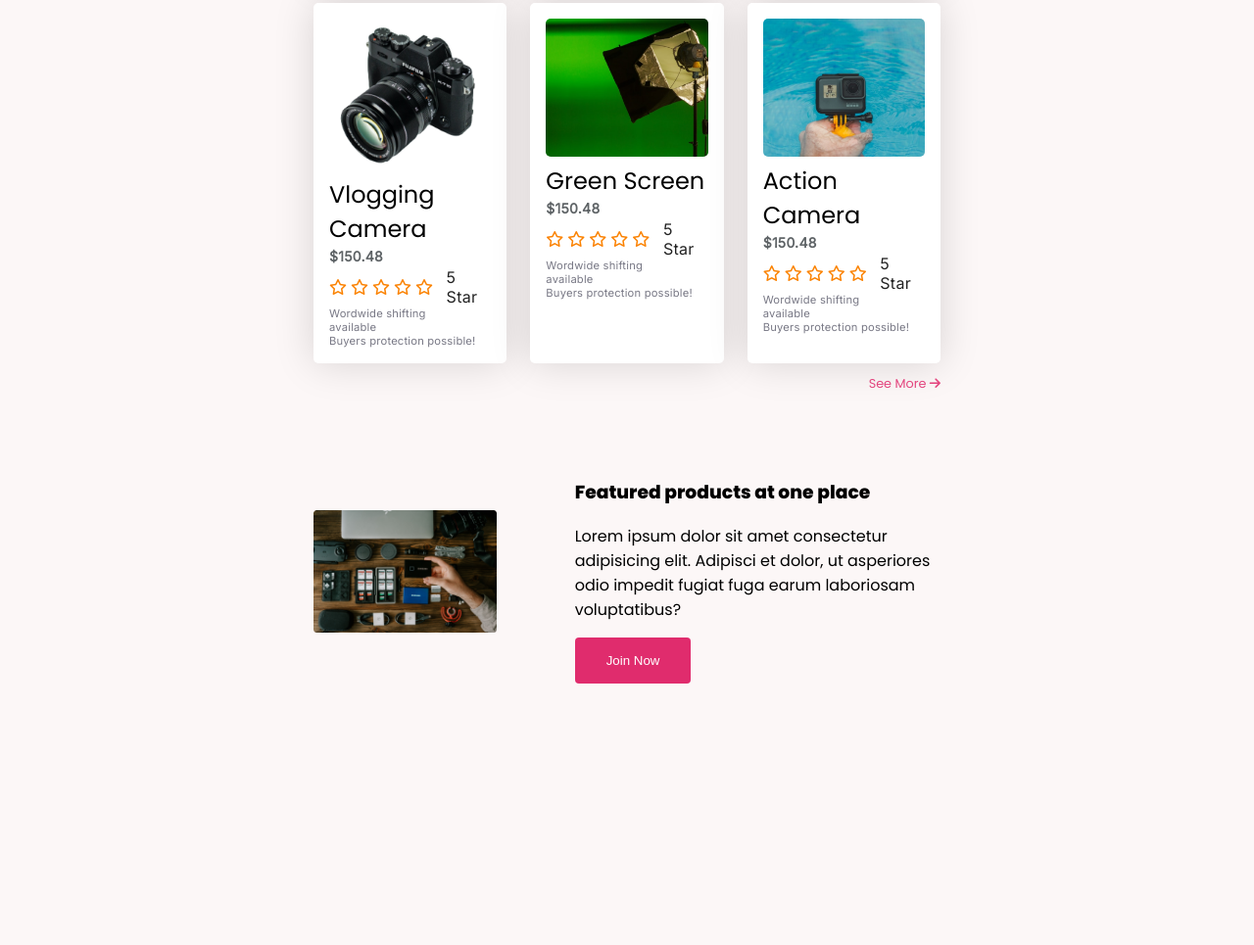
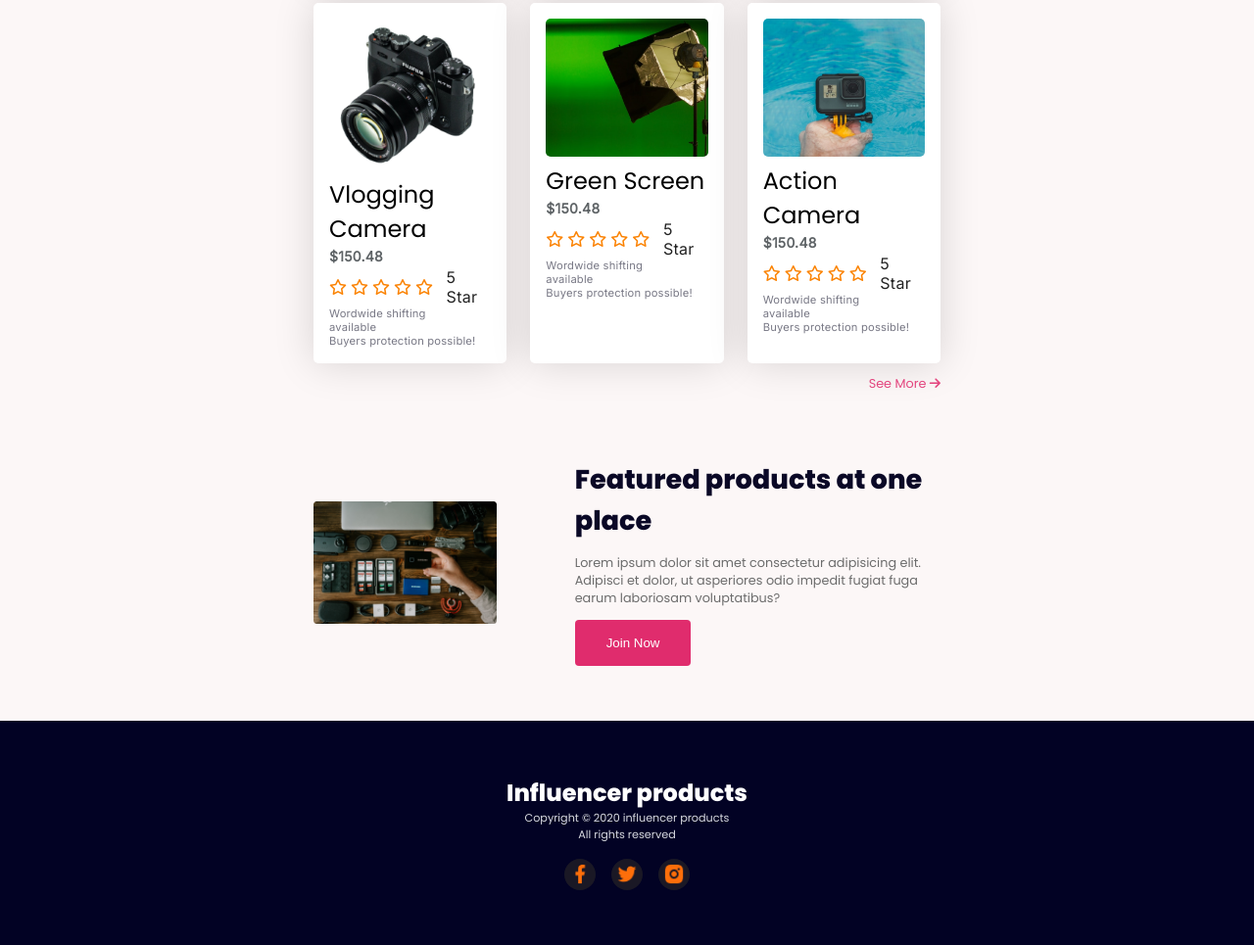
Before and after one commit to Asif419/influencer-gear, a plain HTML site: page index.html in a window 1280 px wide. Shown: the part 1637-2602 px from the top of the page at 98% size. Before the commit the page ends 2391 px from the top, so only its background shows below. Drawn offline with Linux system fonts and the light colour scheme; files whose address does not match are found by name.

Commit message:
footer complete

```diff
--- a/index.html
+++ b/index.html
@@ -245,7 +245,22 @@
 
     <!-- footer start -->
     <footer>
-
+        <div class="footer-container">
+            <h3>Influencer products</h3>
+            <p>Copyright © 2020  influencer products</p>
+            <p>All rights reserved</p>
+            <div class="footer-container-medias">
+                <div class="footer-container-media">
+                    <img src="images/icons/facebook.png" alt="facebook">
+                </div>
+                <div class="footer-container-media">
+                    <img src="images/icons/twitter.png" alt="twitter">
+                </div>
+                <div class="footer-container-media">
+                    <img src="images/icons/insta.png" alt="insta">
+                </div>
+            </div>
+        </div>
     </footer>
     <!-- footer end -->
 </body>
--- a/styles/styles.css
+++ b/styles/styles.css
@@ -225,6 +225,20 @@ nav {
     align-items: center;
 }
 
+.details h3 {
+    font-weight: 700;
+    font-size: 1.7rem;
+    color: #0A0826;
+    margin: 0;
+    padding: 0;
+}
+
+.details p {
+    font-weight: 400;
+    font-size: 0.8rem;
+    color: #6C6C6C;
+}
+
 .btn-second {
     padding: 2vh 4vh;
     background: #E02C6D;
@@ -232,6 +246,60 @@ nav {
     color: #FFFFFF;
     border: none;
 }
+
+
+
+/* footer */
+footer {
+    background-color: rgb(2, 2, 36);
+    color: #FFFFFF;
+}
+
+.footer-container {
+    text-align: center;
+    padding: 7vh 3vh;
+}
+
+.footer-container h3 {
+    font-weight: 700;
+    font-size: 24px;
+    padding: 0;
+    margin: 0;
+}
+
+.footer-container p {
+    font-size: 0.7rem;
+    font-feature-settings: 'liga' off;
+    color: #D9DBE1;
+    margin: 0;
+}
+
+.footer-container-medias {
+    display: flex;
+    align-items: center;
+    justify-content: center;
+    gap: 2vh;
+    padding-top: 2vh;
+}
+
+.footer-container-media {
+    height: 4vh;
+    width: 4vh;
+    border-radius: 2vh;
+    background-color: #2927279f;
+    display: flex;
+    align-items: center;
+    justify-content: center;
+    gap: 2vh;
+}
+
+.footer-container-media img {
+    width: 70%;
+}
+
+
+
+
 
 
 /* media query */
@@ -352,4 +420,17 @@ nav {
         justify-content: center;
         align-items: center;
     }
+
+    .details {
+        text-align: center;
+    }
+
+    .details h3 {
+        font-weight: 700;
+        font-size: 1rem;
+        color: #0A0826;
+        margin: 0;
+        padding: 0;
+    }
+
 }
```
Also changed, not shown: images/icons/facebook.png (added), images/icons/insta.png (added), images/icons/twitter.png (added).
